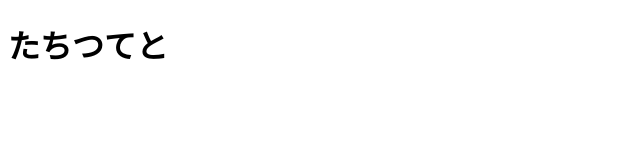
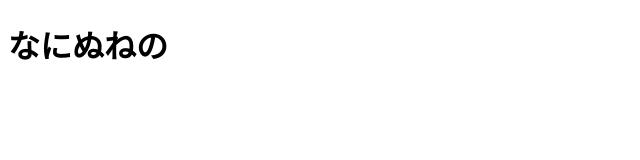
Before and after one commit to Tanaka0501/firstTest, a plain HTML site: page index.html in a window 1280 px wide. Shown: the full height of the page, 0-640 px from the left. Drawn offline with Linux system fonts and the light colour scheme.

Commit message:
テスト05

```diff
--- a/index.html
+++ b/index.html
@@ -5,6 +5,6 @@
     <title> Git Test</title>
 </head>
 <body>
-    <h1>たちつてと</h1>
+    <h1>なにぬねの</h1>
 </body>
 </html>
```
